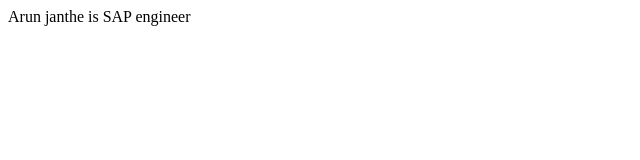
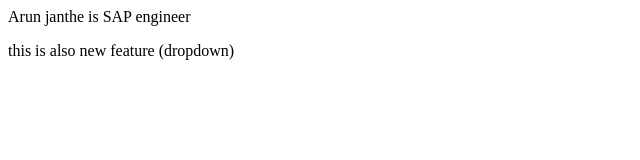
Before and after one commit to amarjanthe/Fullcoderepo, a plain HTML site: page index.html in a window 1280 px wide. Shown: the whole page, without its empty margins (0-640 px from the left). Drawn offline with Linux system fonts and the light colour scheme.

```diff
--- a/index.html
+++ b/index.html
@@ -1 +1,2 @@
 <p>Arun janthe is SAP engineer</p>
+<p>this is also new feature (dropdown) </p>
```
